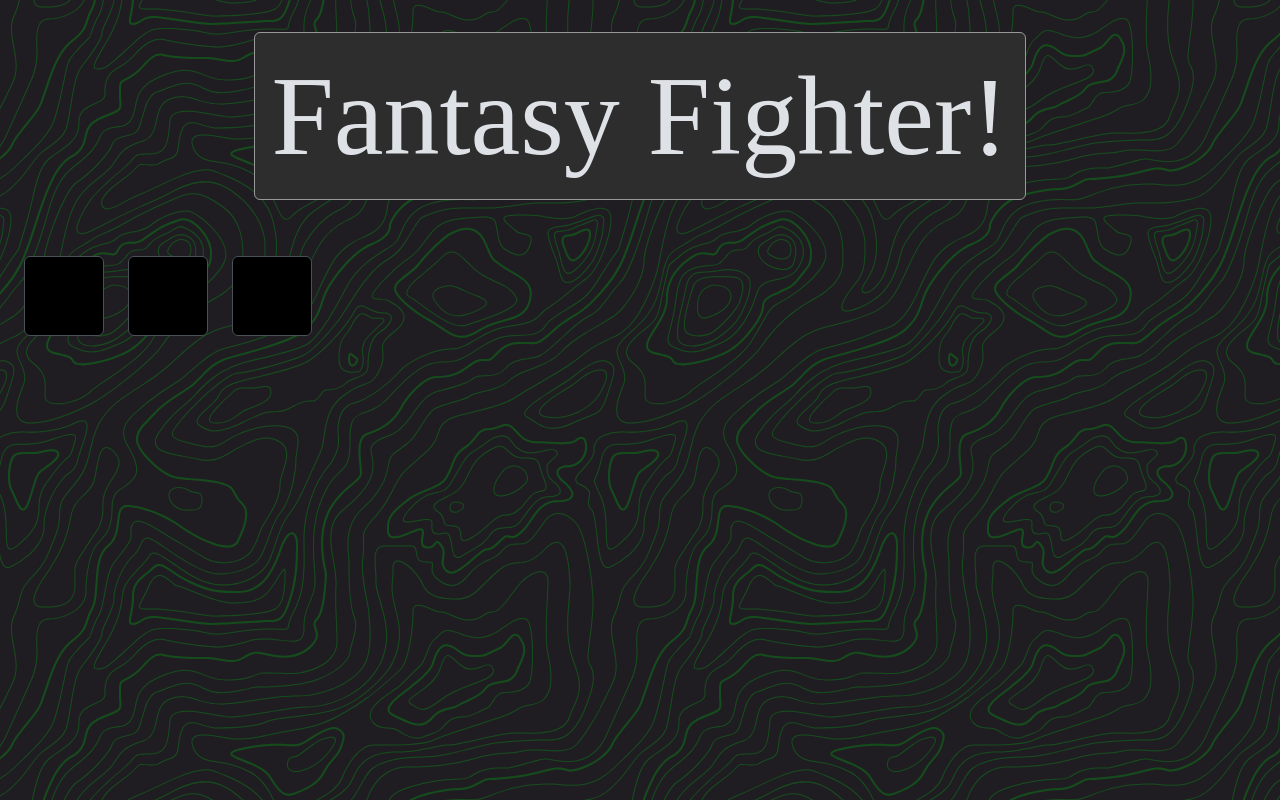
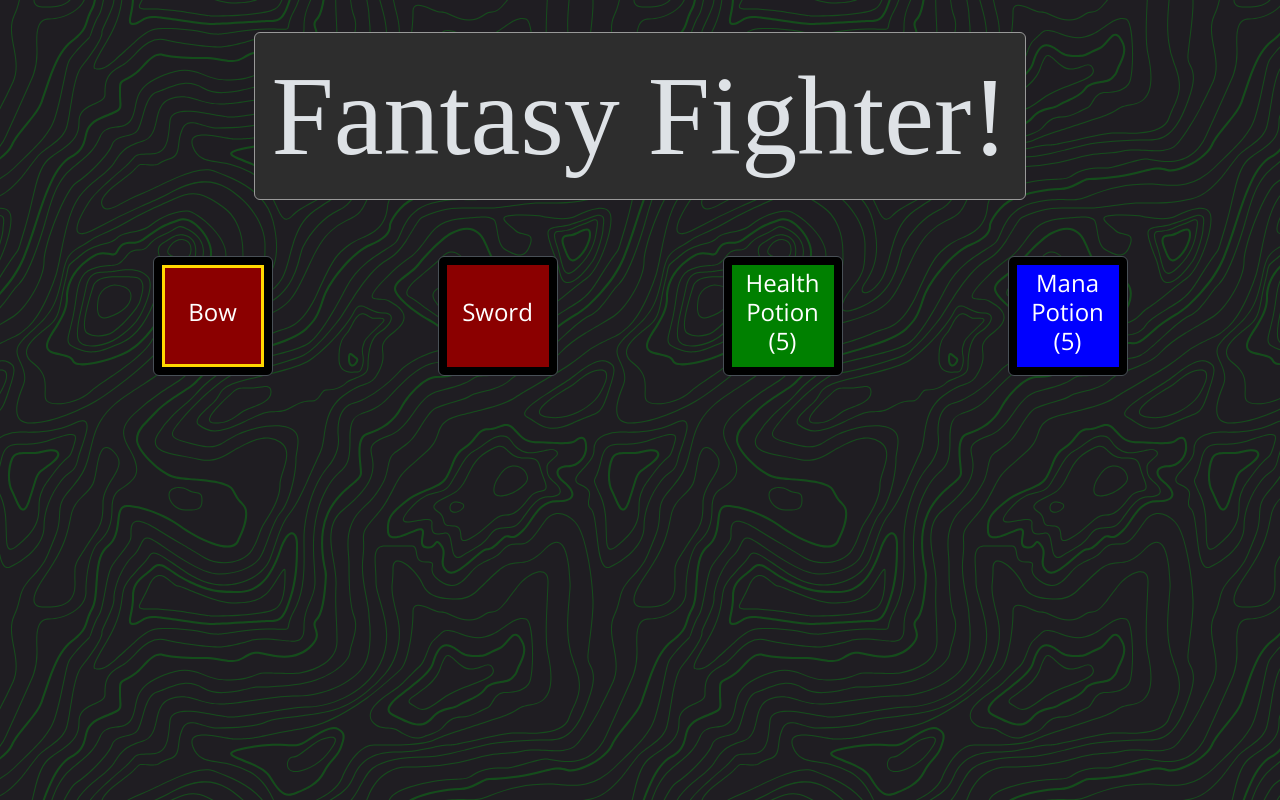
Before and after one commit to MagicInUse/Fantasy-Fighter, a React (Vite) app in the folder client/: page /inventory in a window 1280 px wide. Built offline with nearby package versions, Linux system fonts and the light colour scheme; a web font is replaced by a local one.

Commit message:
Inventory screen! Placeholder gui until implementation and MVP complete. Simply add fetch requests once server relations are set up.

```diff
--- a/client/src/api/levelAPI.tsx
+++ b/client/src/api/levelAPI.tsx
@@ -1,6 +1,6 @@
 import type { LevelData } from '../interfaces/LevelData';
 
-// /api/levels endpoint
+// /api/level endpoint
 const getLevels = async (): Promise<LevelData[]> => {
   try {
     const response = await fetch('/api/level');
@@ -18,7 +18,7 @@ const getLevels = async (): Promise<LevelData[]> => {
   }
 };
 
-// /api/levels/:id endpoint
+// /api/level/:id endpoint
 const getLevel = async (level: number): Promise<LevelData> => {
   try {
     const response = await fetch(`/api/level/${level}`);
--- a/client/src/components/Item.tsx
+++ b/client/src/components/Item.tsx
@@ -1,17 +1,75 @@
-import React from 'react';
-import { InventoryData } from '../interfaces/InventoryData';
+import React, { useState } from 'react';
+import { ItemData } from '../interfaces/ItemData';
+import ItemModal from './ItemModal';
 
 interface ItemProps {
-    item: InventoryData;
-    description: string;
+  item: ItemData;
+  onUpdate: (updatedItem: ItemData | null) => void;
 }
 
-const Item: React.FC<ItemProps> = ({ item, description }) => {
-    return (
-        <div className='text-center relative'>
-            <h4 className='tooltip'>{item.item} {description}</h4>
-        </div>
-    );
+const Item: React.FC<ItemProps> = ({ item, onUpdate }) => {
+  const [showModal, setShowModal] = useState(false);
+
+  const getColor = () => {
+    switch (item.type) {
+      case 1: return 'darkred';
+      case 2: return 'green';
+      case 3: return 'blue';
+      default: return 'gray';
+    }
+  };
+
+  const getOutline = () => {
+    return item.equipped ? '3px solid gold' : 'none';
+  };
+
+  const handleEquip = () => {
+    if (item.type === 1) {
+      // Equip the item
+      const updatedItem = { ...item, equipped: !item.equipped };
+      onUpdate(updatedItem);
+    } else {
+      // Use the item
+      const updatedQuantity = item.quantity - 1;
+      const updatedItem = { ...item, quantity: updatedQuantity };
+      onUpdate(updatedItem);
+    }
+    setShowModal(false);
+  };
+
+  const handleClose = () => {
+    setShowModal(false);
+  };
+
+  return (
+    <div
+      className="text-center d-flex align-items-center justify-content-center"
+      style={{ backgroundColor: getColor(), border: getOutline(), width: '100%', height: '100%' }}
+      onClick={() => setShowModal(true)}
+    >
+      <h4 className="text-white text-center">
+        {item.itemName}
+        {item.type !== 1 && ` (${item.quantity})`}
+      </h4>
+      {showModal && (
+        <ItemModal
+          title={`${item.itemName}${item.type !== 1 ? ` (${item.quantity})` : ''}`}
+          body={
+            <div>
+              <p>{item.description}</p>
+              {item.damage ? <p>Damage: {item.damage}</p> : null}
+              {item.effect ? <p>Effect: {item.effect}</p> : null}
+            </div>
+          }
+          equipButton={item.type === 1 ? "Equip" : item.quantity > 0 ? "Use" : null}
+          exitButton="Close"
+          show={showModal}
+          onEquip={handleEquip}
+          onClose={handleClose}
+        />
+      )}
+    </div>
+  );
 };
 
 export default Item;
--- a/client/src/components/ItemModal.tsx
+++ b/client/src/components/ItemModal.tsx
@@ -1,18 +1,36 @@
-import React, { ReactNode } from 'react';
+import React, { ReactNode, useEffect } from 'react';
 
 interface ItemModalProps {
   title: string;
   body: ReactNode;
-  // equipButton: string;
+  equipButton: string | null;
   exitButton: string;
   show: boolean;
-  // onEquip: () => void;
+  onEquip: () => void;
   onClose: () => void;
 }
 
-// TODO: Implement the ItemModal component
-// const ModalComponent: React.FC<ItemModalProps> = ({ title, body, equipButton, exitButton, show, onEquip, onClose }) => {
-  const ModalComponent: React.FC<ItemModalProps> = ({ title, body, exitButton, show, onClose }) => {
+// TODO: BUG: Modal closes when clicking outside of the modal, but not when using either X or Close button.
+
+const ItemModal: React.FC<ItemModalProps> = ({ title, body, equipButton, exitButton, show, onEquip, onClose }) => {
+  const handleClickOutside = (event: MouseEvent) => {
+    const modal = document.querySelector('.modal-dialog');
+    if (modal && !modal.contains(event.target as Node)) {
+      onClose();
+    }
+  };
+
+  useEffect(() => {
+    if (show) {
+      document.addEventListener('mousedown', handleClickOutside);
+    } else {
+      document.removeEventListener('mousedown', handleClickOutside);
+    }
+    return () => {
+      document.removeEventListener('mousedown', handleClickOutside);
+    };
+  }, [show]);
+
   if (!show) {
     return null;
   }
@@ -29,6 +47,11 @@ interface ItemModalProps {
             </div>
             <div className="modal-body">{body}</div>
             <div className="modal-footer">
+              {equipButton && (
+                <button type="button" className="btn btn-success" onClick={onEquip}>
+                  {equipButton}
+                </button>
+              )}
               <button type="button" className="btn btn-dark" onClick={onClose}>
                 {exitButton}
               </button>
@@ -40,4 +63,4 @@ interface ItemModalProps {
   );
 };
 
-export default ModalComponent;
+export default ItemModal;
--- a/client/src/components/Modal.tsx
+++ b/client/src/components/Modal.tsx
@@ -1,4 +1,4 @@
-import React, { ReactNode } from 'react';
+import React, { ReactNode, useEffect } from 'react';
 
 interface ModalProps {
   title: string;
@@ -9,6 +9,24 @@ interface ModalProps {
 }
 
 const ModalComponent: React.FC<ModalProps> = ({ title, body, exitButton, show, onClose }) => {
+  const handleClickOutside = (event: MouseEvent) => {
+    const modal = document.querySelector('.modal-dialog');
+    if (modal && !modal.contains(event.target as Node)) {
+      onClose();
+    }
+  };
+
+  useEffect(() => {
+    if (show) {
+      document.addEventListener('mousedown', handleClickOutside);
+    } else {
+      document.removeEventListener('mousedown', handleClickOutside);
+    }
+    return () => {
+      document.removeEventListener('mousedown', handleClickOutside);
+    };
+  }, [show]);
+
   if (!show) {
     return null;
   }
--- a/client/src/components/Navbar.tsx
+++ b/client/src/components/Navbar.tsx
@@ -11,7 +11,6 @@ const Navbar = () => {
   };
 
   useEffect(() => {
-    console.log(loginCheck);
     checkLogin();
   }, [loginCheck]);
 
--- /dev/null
+++ b/client/src/interfaces/ItemData.tsx
@@ -0,0 +1,10 @@
+export interface ItemData {
+    id: number;
+    itemName: string;
+    description: string;
+    quantity: number;
+    type: number;
+    equipped?: boolean;
+    damage?: number;
+    effect?: string;
+}
--- a/client/src/pages/Inventory.tsx
+++ b/client/src/pages/Inventory.tsx
@@ -1,41 +1,48 @@
 import { useEffect, useState } from 'react';
 import Item from '../components/Item';
-import { ItemData, InventoryData } from '../interfaces/InventoryData';
+import { ItemData } from '../interfaces/ItemData';
 
 const Inventory = () => {
-    const [items, setItems] = useState<InventoryData[]>([]);
   const [allItems, setAllItems] = useState<ItemData[]>([]);
 
   useEffect(() => {
-        // TODO: Fetch all items from the server
+    // TODO: Get with Hailey for fetch requests of all user items from the server
     const fetchedItems: ItemData[] = [
-            { id: 1, name: 'Item 1', description: 'Description 1' },
-            { id: 2, name: 'Item 2', description: 'Description 2' },
-            { id: 3, name: 'Item 3', description: 'Description 3' },
+      { id: 1, itemName: 'Bow', description: 'A short bow.', type: 1, equipped: true, quantity: 1, damage: Math.floor(Math.random() * 10) + 1 },
+      { id: 2, itemName: 'Sword', description: 'A short sword.', type: 1, equipped: false, quantity: 1, damage: Math.floor(Math.random() * 6) + 3 },
+      { id: 3, itemName: 'Health Potion', description: 'A swirling green liquid.', type: 2, quantity: 5, effect: 'Heals 10 health' },
+      { id: 4, itemName: 'Mana Potion', description: 'A thick blue substance.', type: 3, quantity: 5, effect: 'Restores 10 mana' },
     ];
     setAllItems(fetchedItems);
-
-        // TODO: Fetch inventory items from the server
-        const userItems: InventoryData[] = [
-            { id: 1, item: 'Item 1' },
-            { id: 2, item: 'Item 2' },
-            { id: 3, item: 'Item 3' },
-        ];
-        setItems(userItems);
   }, []);
 
-    const getItemDescription = (itemName: string) => {
-        const item = allItems.find(i => i.name === itemName);
-        return item ? item.description : '';
+  const handleUpdateItem = (updatedItem: ItemData | null) => {
+    if (updatedItem) {
+      setAllItems((prevItems) =>
+        prevItems.map((item) => {
+          if (item.id === updatedItem.id) {
+            return updatedItem;
+          } else if (updatedItem.equipped && item.type === 1) {
+            return { ...item, equipped: false };
+          } else {
+            return item;
+          }
+        })
+      );
+    }
   };
 
   return (
-        <div className="grid grid-cols-5 gap-4 p-4 d-flex items-center justify-center">
-            {items.map((item, index) => (
-                <div key={index} className="bg-black border rounded p-2 relative" style={{ width: '80px', height: '80px' }}>
-                    <Item item={item} description={getItemDescription(item.item)} />
+    <div className="container mt-4">
+      <div className="row">
+        {allItems.map((item) => (
+          <div key={item.id} className="col-12 col-sm-6 col-md-4 col-lg-3 mb-4 d-flex justify-content-center">
+            <div className="bg-black border rounded p-2" style={{ width: '120px', height: '120px' }}>
+              <Item item={item} onUpdate={handleUpdateItem} />
+            </div>
           </div>
         ))}
+      </div>
     </div>
   );
 };
```
Also changed, not shown: client/src/interfaces/InventoryData.tsx (deleted, +0 -10 lines). Lines whose indentation alone changed are shown as unchanged.
